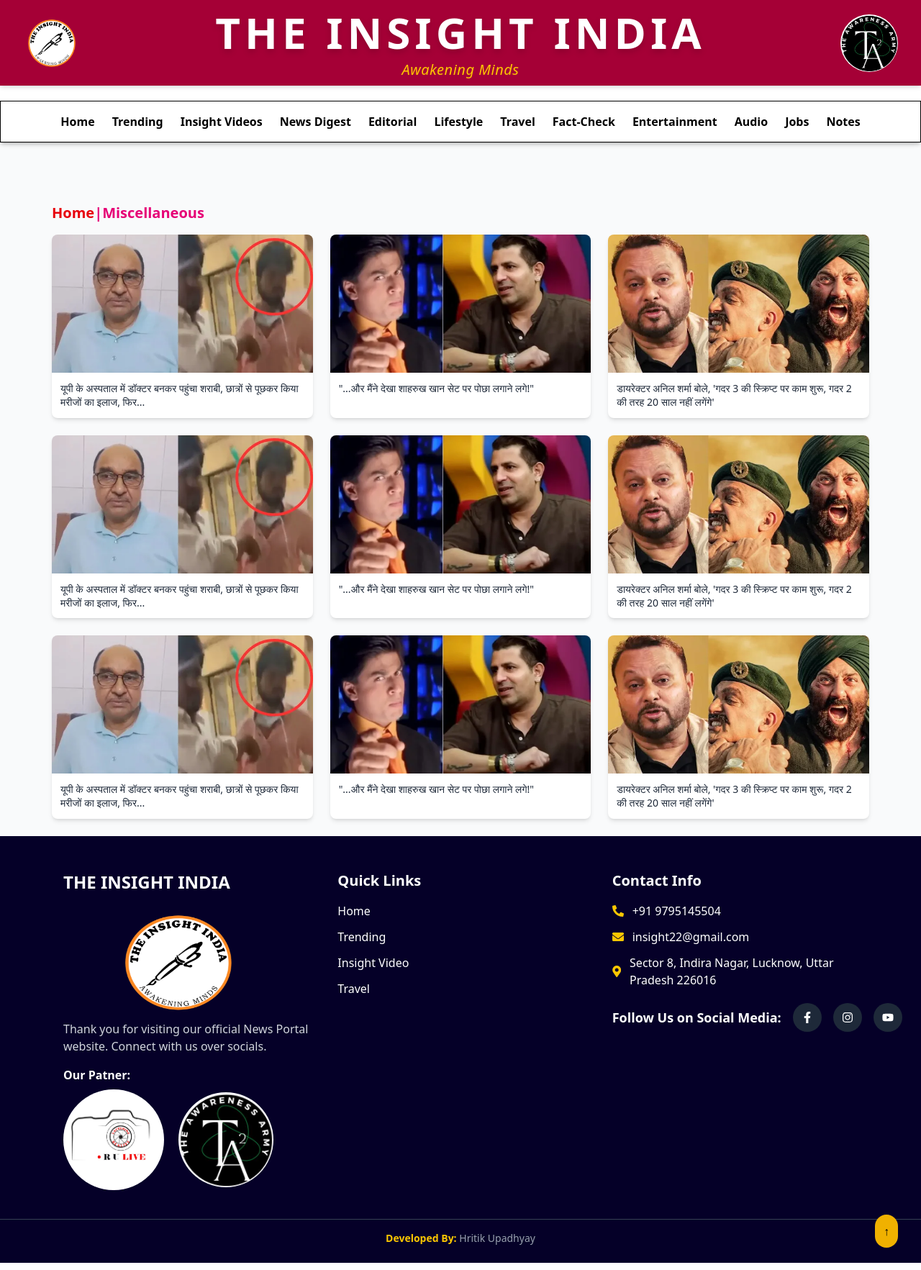
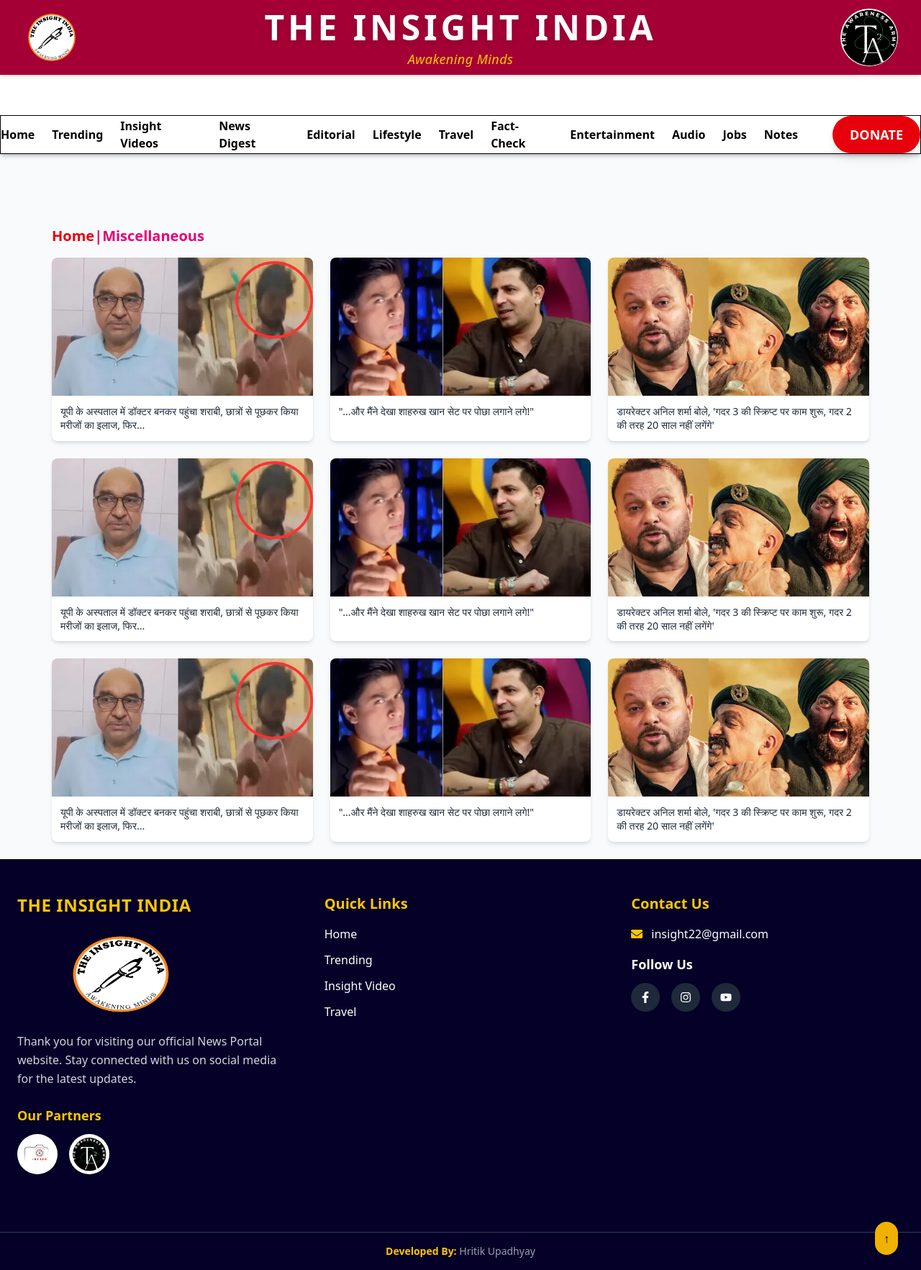
Before and after one commit to HRITIK18711/the_insight_india, a React (Vite) app: page /miscal in a window 1280 px wide. Shown: the whole page at 72% size. Built offline with nearby package versions, Linux system fonts and the light colour scheme.

Commit message:
Code Updated

```diff
--- a/src/App.jsx
+++ b/src/App.jsx
@@ -35,7 +35,7 @@
 import Mass_comm from "./Component/Mass_comm";
 import Miscal from "./Component/Miscal";
 
-// ✅ Main content handles home vs other pages
+// ✅ Main content: Home vs other routes
 function MainContent() {
   const location = useLocation();
   const isHome = location.pathname === "/";
@@ -44,7 +44,6 @@
     <main className="flex flex-col gap-6 px-2 sm:px-4 md:px-6 lg:px-12">
       {isHome ? (
         <>
-          <Header/>
           <Advertisement />
           <Main_News_Section />
           <Home_Trending_News />
@@ -82,20 +81,18 @@
   return (
     <Router>
       <div className="flex flex-col min-h-screen bg-gray-50">
-        {/* Header */}
-
-        {/* Sticky MenuBar */}
+        {/* Sticky Header + MenuBar */}
         <div className="sticky top-0 z-50 bg-white shadow-md">
-         <Header/>
+          <Header />
           <MenuBar />
         </div>
 
-        {/* Main Responsive Content */}
-        <div className="flex-grow">
+        {/* Main content grows and scrolls */}
+        <div className="flex-grow pt-4">
           <MainContent />
         </div>
 
-        {/* Footer */}
+        {/* Footer stays at bottom (only visible after scroll end) */}
         <Footer />
       </div>
     </Router>
--- a/src/Component/Footer.jsx
+++ b/src/Component/Footer.jsx
@@ -1,86 +1,102 @@
 import React from "react";
-import { FaPhoneAlt, FaEnvelope, FaMapMarkerAlt } from "react-icons/fa";
-import { FaFacebookF, FaLinkedin, FaInstagram, FaYoutube } from "react-icons/fa";
+import { FaEnvelope } from "react-icons/fa";
+import { FaFacebookF, FaInstagram, FaYoutube } from "react-icons/fa";
 import { Link } from "react-router-dom";
 
 const Footer = () => {
   return (
-    <footer className="bg-[#050028] text-white pt-12 pb-6 relative">
-      <div className="max-w-6xl mx-auto px-6 grid grid-cols-1 md:grid-cols-3 gap-10">
+    <footer className="bg-[#050028] text-white relative">
+      <div className="max-w-7xl mx-auto px-6 py-12 grid grid-cols-1 md:grid-cols-3 gap-12">
         {/* Left Section */}
         <div>
-          <h2 className="text-2xl font-bold mb-4">THE INSIGHT INDIA</h2>
-          <img src="/Image/l1.png" alt="" className="w-80 h-40" />
-          <p className="text-gray-300">
+          <h2 className="text-2xl font-bold mb-4 text-yellow-400 tracking-wide">
+            THE INSIGHT INDIA
+          </h2>
+          <img src="/Image/l1.png" alt="logo" className="w-72 h-32 mb-4" />
+          <p className="text-gray-300 leading-relaxed">
             Thank you for visiting our official News Portal website.
-            Connect with us over socials.
+            Stay connected with us on social media for the latest updates.
           </p>
 
-          <h3 className="mt-4 font-semibold">Our Patner:</h3>
-
-          {/* Logos in a row */}
-          <div className="w-30 h-35 md:w-35 md:h-35 flex flex-row space-x-4 mt-2">
+          <h3 className="mt-6 font-semibold text-lg text-yellow-400">Our Partners</h3>
+          <div className="flex items-center space-x-4 mt-3">
             <img
               src="/Image/newl2.png"
-              className="w-full h-full object-contain rounded-full bg-white p-1"
-              alt="Logo1"
+              className="w-14 h-14 object-contain rounded-full bg-white p-2 shadow-md"
+              alt="Partner 1"
             />
             <img
               src="/Image/l3.jpg"
-              className="w-full h-full object-contain rounded-full p-1"
-              alt="Logo2"
+              className="w-14 h-14 object-contain rounded-full bg-white p-1 shadow-md"
+              alt="Partner 2"
             />
           </div>
         </div>
 
-
         {/* Quick Links */}
         <div>
-          <h2 className="text-xl font-semibold mb-4">Quick Links</h2>
+          <h2 className="text-xl font-semibold mb-4 text-yellow-400">Quick Links</h2>
           <ul className="space-y-3">
-            <li className="hover:text-yellow-400 cursor-pointer"><Link to="/">Home</Link></li>
-            <li className="hover:text-yellow-400 cursor-pointer"><Link to="/latest-news">Trending</Link></li>
-            <li className="hover:text-yellow-400 cursor-pointer"><Link to="/insight">Insight Video</Link></li>
-            <li className="hover:text-yellow-400 cursor-pointer"><Link to="/travel">Travel</Link></li>
+            <li>
+              <Link
+                to="/"
+                className="hover:text-yellow-400 transition duration-300"
+              >
+                Home
+              </Link>
+            </li>
+            <li>
+              <Link
+                to="/latest-news"
+                className="hover:text-yellow-400 transition duration-300"
+              >
+                Trending
+              </Link>
+            </li>
+            <li>
+              <Link
+                to="/insight"
+                className="hover:text-yellow-400 transition duration-300"
+              >
+                Insight Video
+              </Link>
+            </li>
+            <li>
+              <Link
+                to="/travel"
+                className="hover:text-yellow-400 transition duration-300"
+              >
+                Travel
+              </Link>
+            </li>
           </ul>
         </div>
 
         {/* Contact Info */}
         <div>
-          <h2 className="text-xl font-semibold mb-4">Contact Info</h2>
-          <p className="flex items-center gap-3 mb-3">
-            <FaPhoneAlt className="text-yellow-400" /> +91 9795145504
-          </p>
-          <p className="flex items-center gap-3 mb-3">
+          <h2 className="text-xl font-semibold mb-4 text-yellow-400">Contact Us</h2>
+          <p className="flex items-center gap-3 mb-4">
             <FaEnvelope className="text-yellow-400" /> insight22@gmail.com
-          </p>
-          <p className="flex items-center gap-3 mb-5">
-            <FaMapMarkerAlt className="text-yellow-400" />
-            Sector 8, Indira Nagar, Lucknow, Uttar Pradesh 226016
           </p>
 
           {/* Social Links */}
-          <div className="flex items-center space-x-4">
-            <h1 className="whitespace-nowrap text-lg font-semibold">
-              Follow Us on Social Media:
-            </h1>
+          <h3 className="text-lg font-semibold mb-3">Follow Us</h3>
+          <div className="flex space-x-4">
             <a
               href="https://www.facebook.com/share/1HfU1MdzLm/"
-              className="bg-gray-800 hover:bg-gray-700 p-3 rounded-full text-white"
+              className="bg-gray-800 hover:bg-yellow-500 transition p-3 rounded-full"
             >
               <FaFacebookF />
             </a>
-
-
             <a
               href="#"
-              className="bg-gray-800 hover:bg-gray-700 p-3 rounded-full text-white"
+              className="bg-gray-800 hover:bg-yellow-500 transition p-3 rounded-full"
             >
               <FaInstagram />
             </a>
             <a
               href="https://www.youtube.com/@theinsightindia"
-              className="bg-gray-800 hover:bg-gray-700 p-3 rounded-full text-white"
+              className="bg-gray-800 hover:bg-yellow-500 transition p-3 rounded-full"
             >
               <FaYoutube />
             </a>
@@ -92,16 +108,15 @@
       <div className="absolute right-8 bottom-8">
         <a
           href="#top"
-          className="bg-yellow-500 hover:bg-yellow-600 text-black p-3 rounded-full"
+          className="bg-yellow-500 hover:bg-yellow-600 text-black p-3 rounded-full shadow-md"
         >
           ↑
         </a>
       </div>
 
       {/* Footer Bottom */}
-      <div className="border-t border-gray-700 mt-10 pt-4 text-center text-sm text-gray-400">
-        <span className="text-yellow-400 font-semibold">Developed By:</span>{" "}
-        Hritik Upadhyay
+      <div className="border-t border-gray-700 mt-8 py-4 text-center text-sm text-gray-400">
+        <span className="text-yellow-400 font-semibold">Developed By:</span> Hritik Upadhyay
       </div>
     </footer>
   );
--- a/src/Component/Header.jsx
+++ b/src/Component/Header.jsx
@@ -2,10 +2,10 @@
 export default function Header() {
   return (
     <header className="fixed top-0 left-0 w-full bg-rose-800 shadow-md z-50">
-      <div className="flex items-center justify-between px-4 md:px-8 py-2">
+      <div className="flex items-center justify-between px-3 sm:px-6 md:px-8 py-2">
 
         {/* Left Logo */}
-        <div className="flex-shrink-0 w-16 h-16 md:w-20 md:h-20">
+        <div className="flex-shrink-0 w-12 h-12 sm:w-16 sm:h-16 md:w-20 md:h-20">
           <img
             src="/Image/l1.png"
             className="w-full h-full rounded-full object-cover"
@@ -14,17 +14,17 @@
         </div>
 
         {/* Center Text */}
-        <div className="text-center flex-1 px-2">
-          <p className="text-white font-extrabold text-2xl sm:text-3xl md:text-5xl lg:text-6xl tracking-widest drop-shadow-lg uppercase leading-tight">
+        <div className="flex-1 text-center px-2">
+          <p className="text-white font-extrabold text-lg sm:text-2xl md:text-4xl lg:text-5xl tracking-widest drop-shadow-lg uppercase leading-tight whitespace-nowrap">
             THE INSIGHT INDIA
           </p>
-          <span className="block text-sm sm:text-base md:text-xl italic font-light text-yellow-400 tracking-wide normal-case">
+          <span className="block text-xs sm:text-sm md:text-lg italic font-light text-yellow-400 tracking-wide normal-case">
             Awakening Minds
           </span>
         </div>
 
         {/* Right Logo */}
-        <div className="flex-shrink-0 w-12 h-12 sm:w-16 sm:h-16 md:w-20 md:h-20">
+        <div className="flex-shrink-0 w-10 h-10 sm:w-14 sm:h-14 md:w-16 md:h-16 lg:w-20 lg:h-20">
           <img
             src="/Image/l3.jpg"
             className="w-full h-full rounded-full object-cover"
--- a/src/Component/MenuBar.jsx
+++ b/src/Component/MenuBar.jsx
@@ -1,75 +1,85 @@
-import React from "react";
+import React, { useState } from "react";
 import { Link } from "react-router-dom";
+import { FaBars, FaTimes } from "react-icons/fa";
 
 export default function MenuBar() {
+  const [menuOpen, setMenuOpen] = useState(false);
+
   return (
-    <nav className="w-full bg-white border text-black shadow-md mt-35 z-40">
-      <ul className="flex flex-wrap items-center justify-center gap-6 py-4 font-bold">
-        <Link
-          to="/"
-          className="hover:text-blue-600  cursor-pointer transition-all duration-200"
-        >
-          Home
-        </Link>
-        <Link
-          to="/latest-news"
-          className="hover:text-blue-600  cursor-pointer transition-all duration-200"
-        >
-          Trending
-        </Link>
-        <Link to="/insight " className="hover:text-blue-600  cursor-pointer transition-all duration-200">
-          Insight Videos
-        </Link>
+    <nav className="w-full bg-white border text-black shadow-md mt-40 z-50 relative">
+      {/* Mobile toggle button */}
+      <div className="flex justify-between items-center px-4 py-3 md:hidden">
+        <h1 className="font-bold text-xl">Menu</h1>
+        <button onClick={() => setMenuOpen(!menuOpen)} className="text-2xl">
+          {menuOpen ? <FaTimes /> : <FaBars />}
+        </button>
+      </div>
+
+      {/* Menu List */}
+      <ul
+        className={`flex flex-col md:flex-row md:items-center md:justify-center gap-4 md:gap-6 font-bold
+        transition-all duration-300
+        ${menuOpen ? "block px-6 pb-6" : "hidden md:flex"}`}
+      >
+        <Link to="/" className="hover:text-blue-600 transition-all">Home</Link>
+        <Link to="/latest-news" className="hover:text-blue-600 transition-all">Trending</Link>
+        <Link to="/insight" className="hover:text-blue-600 transition-all">Insight Videos</Link>
 
         {/* News Digest Dropdown */}
-        <li className="relative group cursor-pointer">
-          <span className="hover:text-blue-600  transition-all duration-200">
-            News Digest
-          </span>
-          <ul className="absolute left-0 top-full hidden group-hover:block group-focus-within:block bg-gray-400 rounded shadow-lg w-40 z-50 font-normal">
-            <li className="hover:text-blue-600  transition-all duration-200 px-3 py-2"><Link to="/politics">Politics</Link></li>
-            <li className="hover:text-blue-600  transition-all duration-200 px-3 py-2"><Link to="/national">National</Link></li>
-            <li className="hover:text-blue-600  transition-all duration-200 px-3 py-2"><Link to="/international">International</Link></li>
-            <li className="hover:text-blue-600  transition-all duration-200 px-3 py-2"><Link to="/bussines">Business</Link></li>
-            <li className="hover:text-blue-600  transition-all duration-200 px-3 py-2"><Link to="/sports">Sports</Link></li>
-            <li className="hover:text-blue-600  transition-all duration-200 px-3 py-2"><Link to="/miscal">Miscellaneous</Link></li>
+        <li className="relative group">
+          <span className="hover:text-blue-600 cursor-pointer">News Digest</span>
+          <ul className="absolute left-0 top-full hidden group-hover:block bg-white rounded shadow-lg w-40 z-50 font-normal">
+            <li className="hover:bg-gray-100 px-3 py-2"><Link to="/politics">Politics</Link></li>
+            <li className="hover:bg-gray-100 px-3 py-2"><Link to="/national">National</Link></li>
+            <li className="hover:bg-gray-100 px-3 py-2"><Link to="/international">International</Link></li>
+            <li className="hover:bg-gray-100 px-3 py-2"><Link to="/bussines">Business</Link></li>
+            <li className="hover:bg-gray-100 px-3 py-2"><Link to="/sports">Sports</Link></li>
+            <li className="hover:bg-gray-100 px-3 py-2"><Link to="/miscal">Miscellaneous</Link></li>
           </ul>
         </li>
 
-        <li className="hover:text-blue-600  cursor-pointer transition-all duration-200"><Link to="/editoral">Editorial</Link></li>
+        <li><Link to="/editoral" className="hover:text-blue-600">Editorial</Link></li>
 
         {/* Lifestyle Dropdown */}
-        <li className="relative group cursor-pointer">
-          <span className="hover:text-blue-600  transition-all duration-200">Lifestyle</span>
-          <ul className="absolute left-0 top-full hidden group-hover:block group-focus-within:block bg-white rounded shadow-lg w-36 z-50 font-normal">
-            <li className="hover:bg-gray-100  transition-all duration-200 px-3 py-2"><Link to="/fashion">Fashion</Link></li>
-            <li className="hover:bg-gray-100  transition-all duration-200 px-3 py-2"><Link to="/health">Health</Link></li>
+        <li className="relative group">
+          <span className="hover:text-blue-600 cursor-pointer">Lifestyle</span>
+          <ul className="absolute left-0 top-full hidden group-hover:block bg-white rounded shadow-lg w-36 z-50 font-normal">
+            <li className="hover:bg-gray-100 px-3 py-2"><Link to="/fashion">Fashion</Link></li>
+            <li className="hover:bg-gray-100 px-3 py-2"><Link to="/health">Health</Link></li>
           </ul>
         </li>
 
-        <li className="hover:text-blue-600  cursor-pointer transition-all duration-200"><Link to="/travel">Travel</Link></li>
-        <li className="hover:text-blue-600  cursor-pointer transition-all duration-200"><Link to="/factcheck">Fact-Check</Link></li>
+        <li><Link to="/travel" className="hover:text-blue-600">Travel</Link></li>
+        <li><Link to="/factcheck" className="hover:text-blue-600">Fact-Check</Link></li>
 
         {/* Entertainment Dropdown */}
-        <li className="relative group cursor-pointer">
-          <span className="hover:text-blue-600  transition-all duration-200">Entertainment</span>
-          <ul className="absolute left-0 top-full hidden group-hover:block group-focus-within:block bg-white rounded shadow-lg w-44 z-50 font-normal">
-            <li className="hover:bg-gray-100  transition-all duration-200 px-3 py-2"><Link to="/latest_enter">Latest Releases</Link></li>
-            <li className="hover:bg-gray-100  transition-all duration-200 px-3 py-2"><Link to="/film_review">Film Reviews</Link></li>
+        <li className="relative group">
+          <span className="hover:text-blue-600 cursor-pointer">Entertainment</span>
+          <ul className="absolute left-0 top-full hidden group-hover:block bg-white rounded shadow-lg w-44 z-50 font-normal">
+            <li className="hover:bg-gray-100 px-3 py-2"><Link to="/latest_enter">Latest Releases</Link></li>
+            <li className="hover:bg-gray-100 px-3 py-2"><Link to="/film_review">Film Reviews</Link></li>
           </ul>
         </li>
 
-        <li className="hover:text-blue-600  cursor-pointer transition-all duration-200"><Link to="/audio">Audio</Link></li>
-        <li className="hover:text-blue-600  cursor-pointer transition-all duration-200"><Link to="/jobs">Jobs</Link></li>
+        <li><Link to="/audio" className="hover:text-blue-600">Audio</Link></li>
+        <li><Link to="/jobs" className="hover:text-blue-600">Jobs</Link></li>
 
         {/* Notes Dropdown */}
-        <li className="relative group cursor-pointer">
-          <span className="hover:text-blue-600  transition-all duration-200">Notes</span>
-          <ul className="absolute left-0 top-full hidden group-hover:block group-focus-within:block bg-white text-black rounded shadow-lg w-48 z-50 font-normal">
-            <li className="hover:bg-white  transition-all duration-200 px-3 py-2"><Link to="/masscomm" >Mass Comm</Link></li>
-            <li className="hover:bg-white  transition-all duration-200 px-3 py-2"><Link to="/current" >Current Affairs</Link></li>
+        <li className="relative group">
+          <span className="hover:text-blue-600 cursor-pointer">Notes</span>
+          <ul className="absolute left-0 top-full hidden group-hover:block bg-white rounded shadow-lg w-48 z-50 font-normal">
+            <li className="hover:bg-gray-100 px-3 py-2"><Link to="/masscomm">Mass Comm</Link></li>
+            <li className="hover:bg-gray-100 px-3 py-2"><Link to="/current">Current Affairs</Link></li>
           </ul>
         </li>
+
+        {/* Donate Button */}
+        <Link
+          to="/donate"
+          className="md:ml-6 px-6 py-3 bg-red-600 text-white font-extrabold text-lg rounded-full shadow-lg hover:bg-red-700 hover:scale-105 transition-transform duration-300"
+        >
+          DONATE
+        </Link>
       </ul>
     </nav>
   );
```
